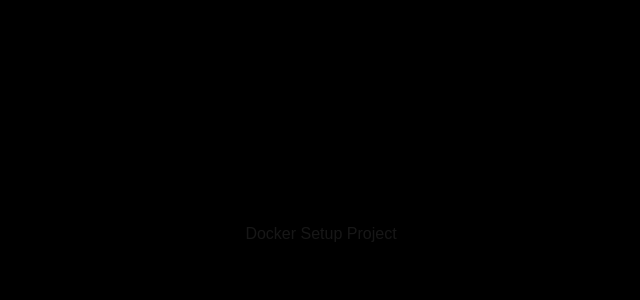
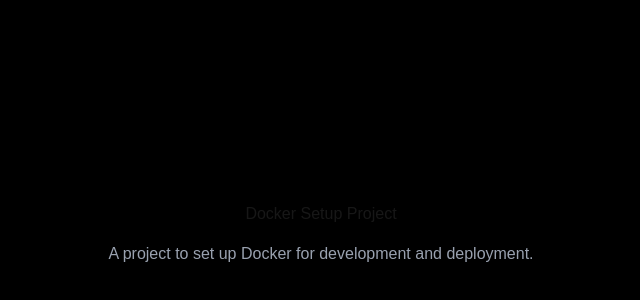
Before and after one commit to nazmul910/next-js-docker, a Next.js app: page / in a window 1280 px wide. Shown: the part 166-466 px from the top of the page, without its empty margins (319-959 px from the left). Built offline with nearby package versions, Linux system fonts and the light colour scheme.

Commit message:
fix: add missing project description to Hero component

```diff
--- a/src/components/Home/Hero.tsx
+++ b/src/components/Home/Hero.tsx
@@ -3,6 +3,7 @@
         <>
             <div className="bg-black h-screen w-full flex items-center justify-center flex-col gap-4">
                 <h1>Docker Setup Project</h1>
+                <p className="text-gray-400">A project to set up Docker for development and deployment.</p>
             </div>
         </>
     )
```
